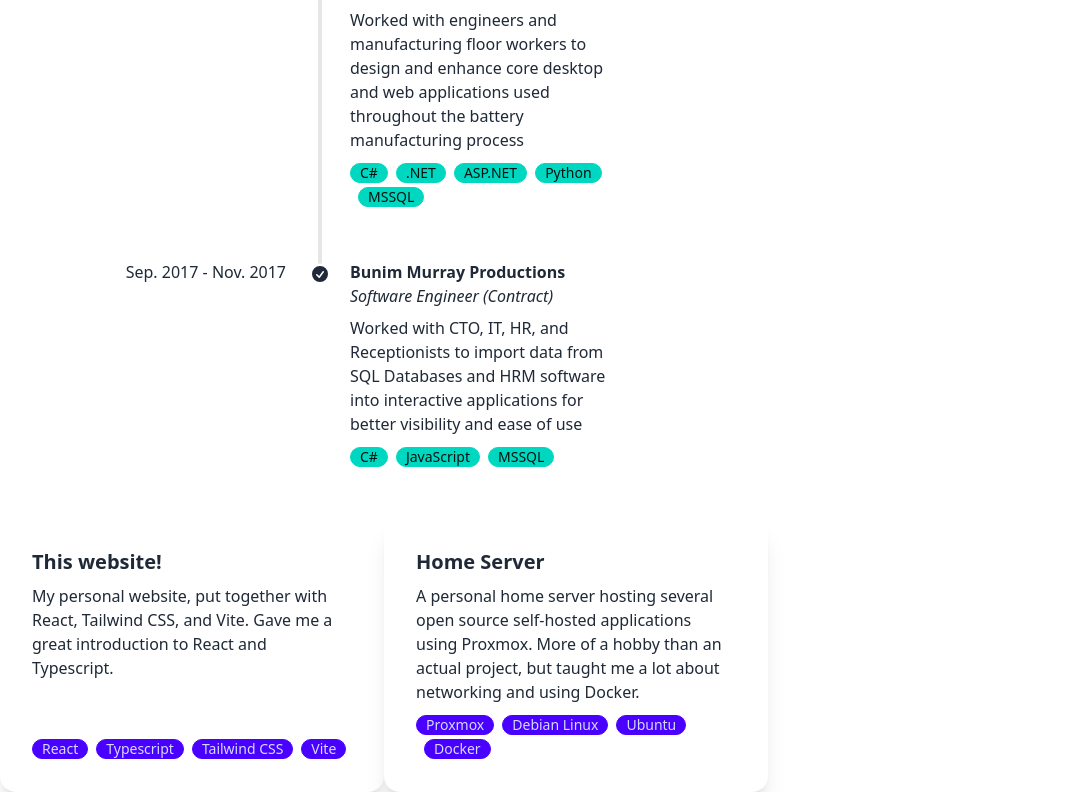
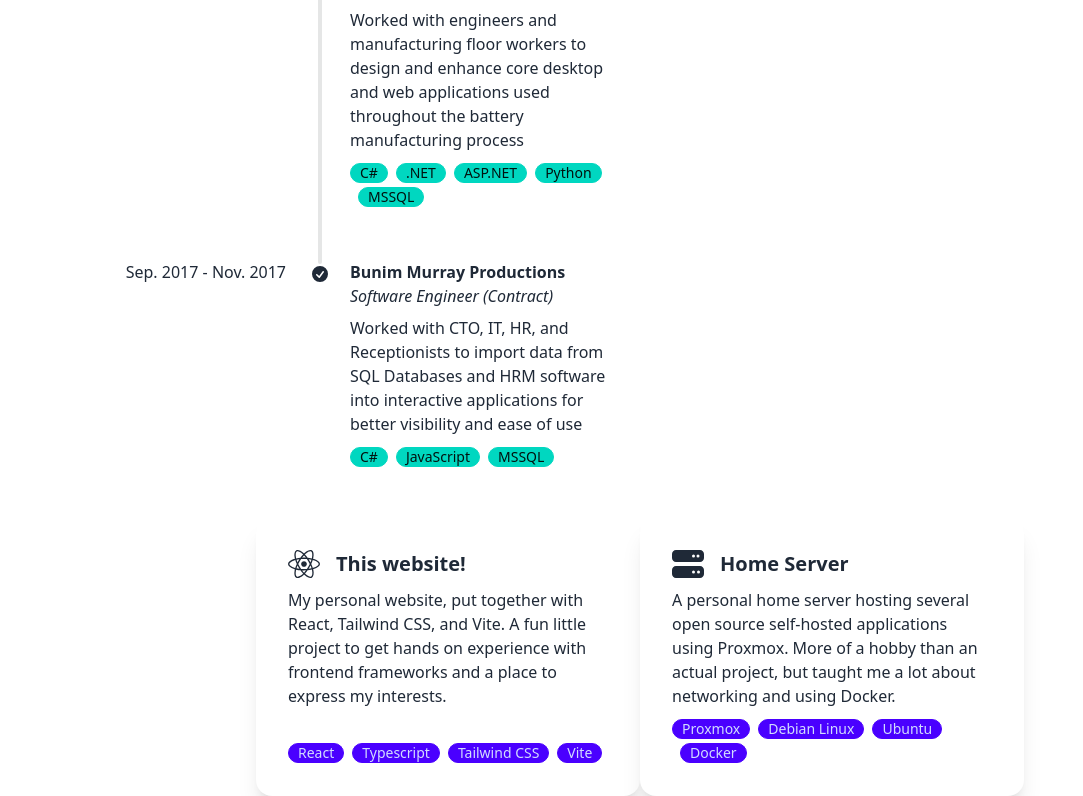
Before and after one commit to Ajfaust/Personal_Website, a React (Vite) app: page / in a window 1280 px wide. Shown: the part 1150-1946 px from the top of the page, without its empty margins (0-1083 px from the left). Built offline with nearby package versions, Linux system fonts and the light colour scheme.

Commit message:
Updated positioning and icons for project list

```diff
--- a/src/components/ProjectList.tsx
+++ b/src/components/ProjectList.tsx
@@ -1,29 +1,39 @@
+import { IconType } from 'react-icons'
+import { FaServer } from 'react-icons/fa6'
+import { FaReact } from 'react-icons/fa'
+
 interface Project {
   title: string
   desc: string
+  icon: IconType
   tech: string[]
 }
 
 const projects: Project[] = [
   {
     title: 'This website!',
-    desc: 'My personal website, put together with React, Tailwind CSS, and Vite. Gave me a great introduction to React and Typescript.',
+    desc: 'My personal website, put together with React, Tailwind CSS, and Vite. A fun little project to get hands on experience with frontend frameworks and a place to express my interests.',
+    icon: FaReact,
     tech: ['React', 'Typescript', 'Tailwind CSS', 'Vite'],
   },
   {
     title: 'Home Server',
     desc: 'A personal home server hosting several open source self-hosted applications using Proxmox. More of a hobby than an actual project, but taught me a lot about networking and using Docker. ',
+    icon: FaServer,
     tech: ['Proxmox', 'Debian Linux', 'Ubuntu', 'Docker'],
   },
 ]
 
 export function ProjectList() {
   return (
-    <div className="flex flex-row">
+    <div className="mx-20 flex flex-row justify-center">
       {projects.map((p) => (
         <div className="card w-96 bg-base-100 shadow-xl">
           <div className="card-body">
-            <h2 className="card-title">{p.title}</h2>
+            <div className="card-title space-x-2">
+              <p.icon size={32} />
+              <h2 className="card-title">{p.title}</h2>
+            </div>
             <p>{p.desc}</p>
             <div className="justify-end space-x-2">
               {p.tech.map((t) => (
```
